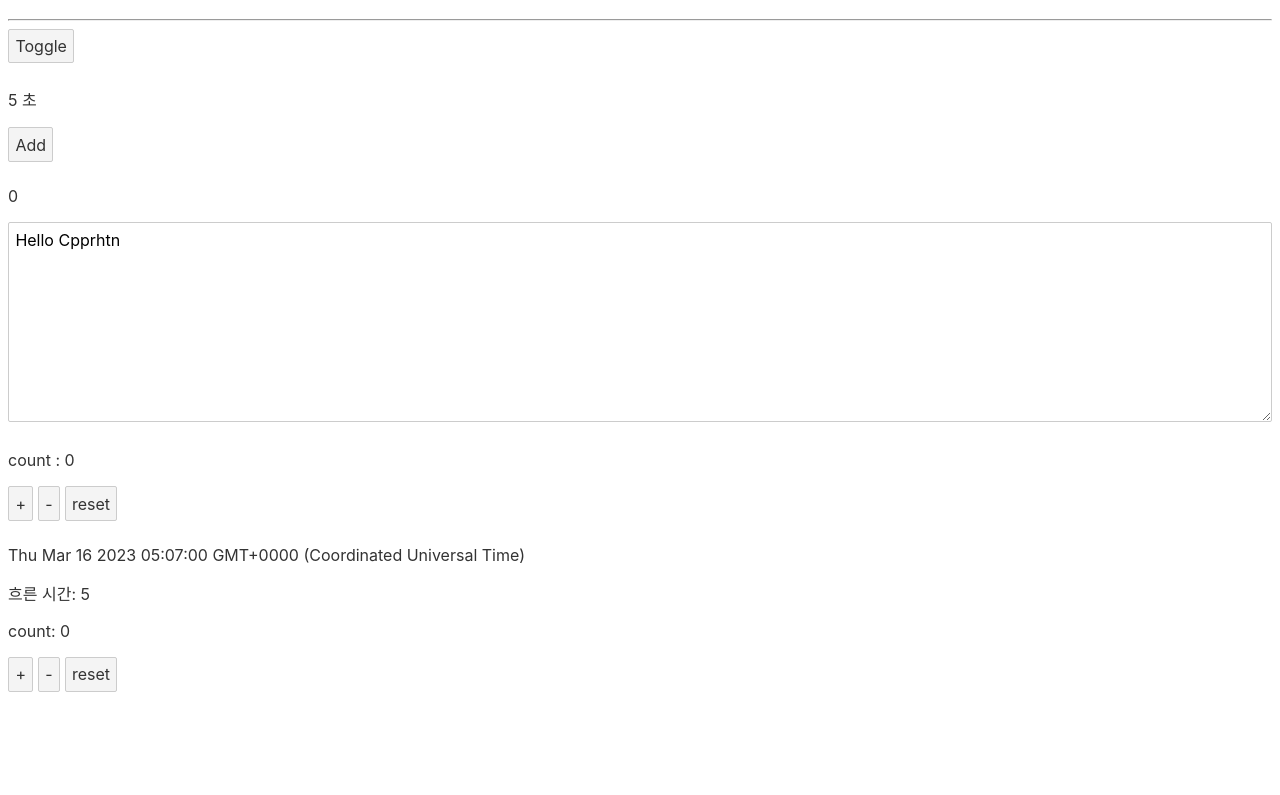
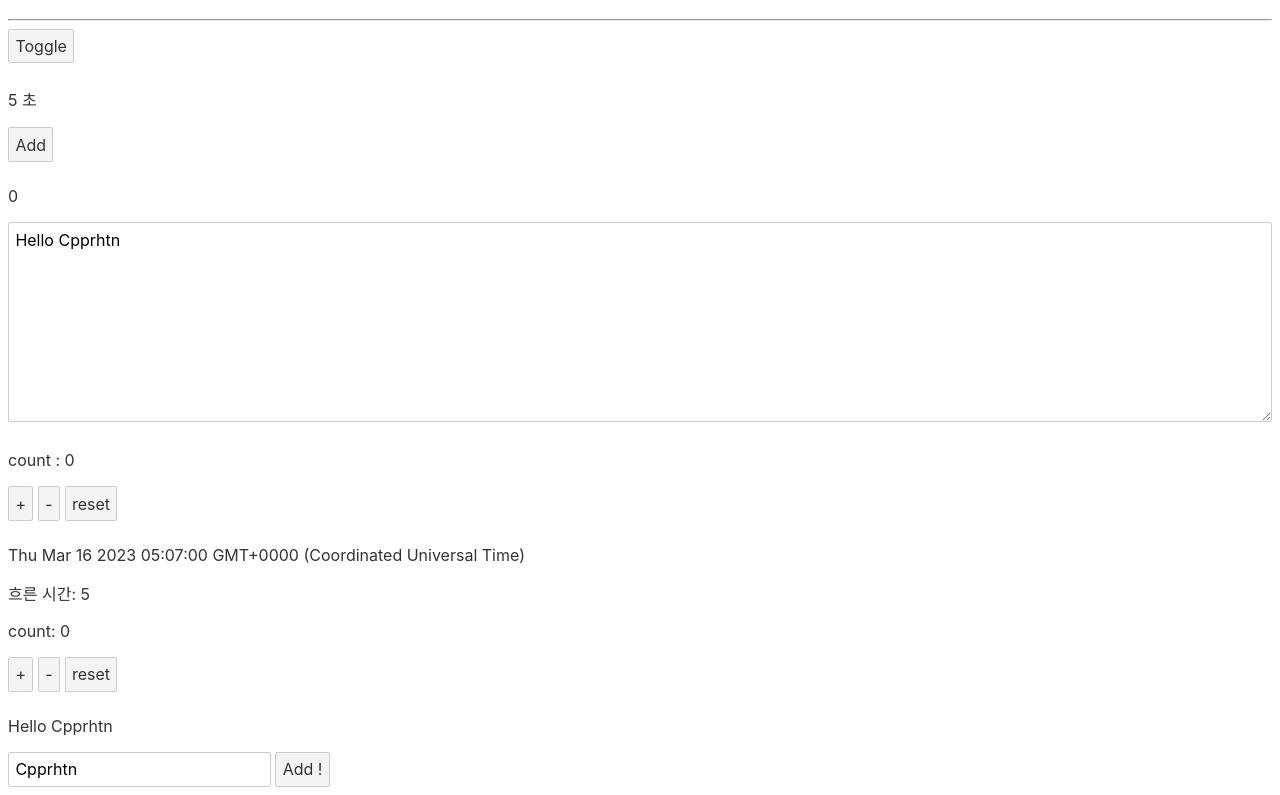
Before and after one commit to cpprhtn/svelte-proj, a Svelte app: page / in a window 1280 px wide. Shown: the part 3172-3967 px from the top of the page. Before the commit the page ends 3872 px from the top, so only its background shows below. Built offline with nearby package versions, Linux system fonts and the light colour scheme; no server answers.

Commit message:
add: Store bindings

```diff
--- a/src/App.svelte
+++ b/src/App.svelte
@@ -197,7 +197,7 @@
 	// 	unsubscribe();
 	// })
 
-	import { time, elapsed, cCount } from './stores';
+	import { time, elapsed, cCount, cName, cGreeting } from './stores';
 	</script>
 
 <main>
@@ -454,3 +454,7 @@ svelte는 item이 제거되면, 나머지 남은 item을 모두 update하므로
 <button on:click={cCount.increment}>+</button>
 <button on:click={cCount.decrement}>-</button>
 <button on:click={cCount.reset}>reset</button>
+
+<p>{$cGreeting}</p>
+<input type="text" bind:value={$cName}>
+<button on:click={() => $cName += '!'}>Add !</button>
--- a/src/stores.js
+++ b/src/stores.js
@@ -28,3 +28,8 @@ function createCount() {
 }
 
 export const cCount = createCount();
+export const cName = writable('Cpprhtn');
+export const cGreeting = derived(
+    cName,
+    $cName => `Hello ${$cName}`
+);
```
